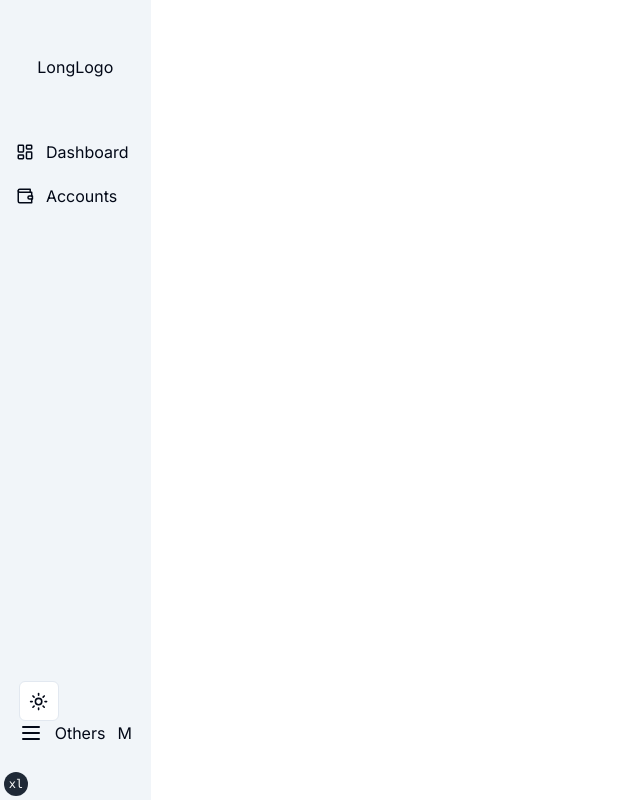
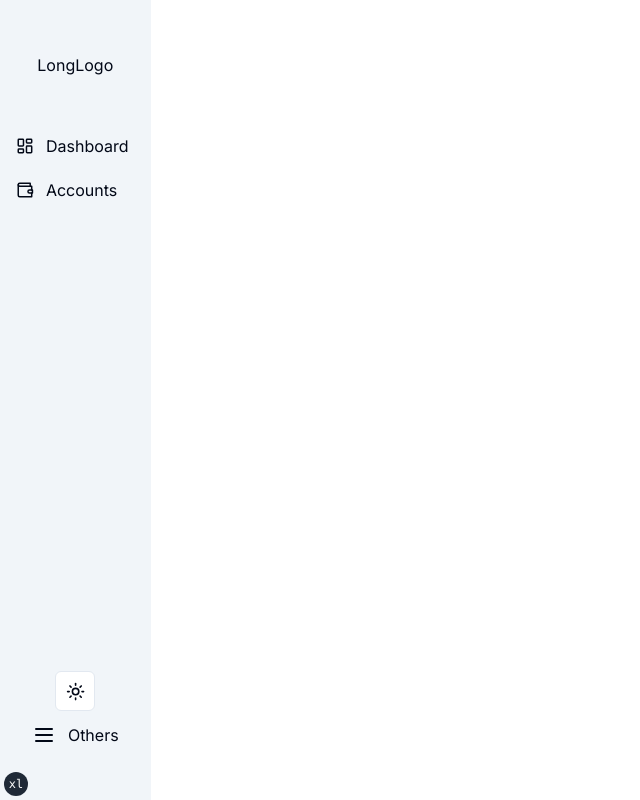
Before and after one commit to DavDeDev/DeWallet, a Next.js app: page / in a window 1280 px wide. Shown: the whole page, without its empty margins (0-640 px from the left). Built offline with nearby package versions, Linux system fonts and the light colour scheme.

Commit message:
fix: typo

```diff
--- a/src/components/shared/Drawer-nav.tsx
+++ b/src/components/shared/Drawer-nav.tsx
@@ -25,11 +25,11 @@ const DrawerNav = () => {
           );
         })}
       </ul>
-      <div className="flex flex-col">
+      <div className="flex flex-col gap-sm justify-center items-center">
         <ModeToggle />
         <div className=" flex flex-row gap-sm">
           <Menu />
-          <p className="max-md:hidden">Others</p>M
+          <p className="max-md:hidden">Others</p>
         </div>
       </div>
     </nav>
```
